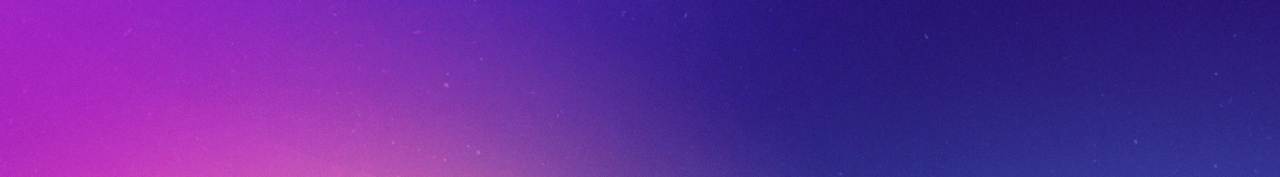
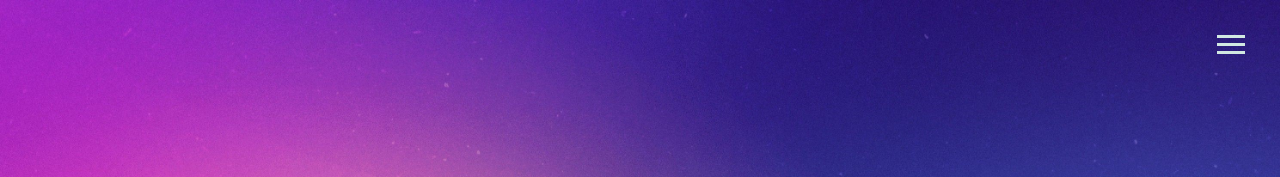
Before and after one commit to JaxonAdams/portfolio, a React (Create React App) app: page / in a window 1280 px wide. Shown: the top 177 px of the page. Built offline with nearby package versions, Linux system fonts and the light colour scheme.

Commit message:
added menu button animation

```diff
--- a/src/App.css
+++ b/src/App.css
@@ -24,6 +24,41 @@ h1, h2, h3 {
   height: 100%;
   width: 100%;
 }
+
+/* header section */
+.menu-btn {
+  position: absolute;
+  z-index: 3;
+  right: 35px;
+  top: 35px;
+  cursor: pointer;
+  transition: all 0.5s ease-out;
+}
+
+.btn-line {
+  width: 28px;
+  height: 3px;
+  margin-bottom: 5px;
+  background: var(--quaternary-color);
+  transition: all 0.5s ease-out;
+}
+
+.close {
+  transform: rotate(180deg);
+}
+
+.close .btn-line:nth-child(1) {
+  transform: rotate(45deg) translate(5px, 5px);
+}
+
+.close .btn-line:nth-child(2) {
+  opacity: 0;
+}
+
+.close .btn-line:nth-child(3) {
+  transform: rotate(-45deg) translate(7px, -6px);
+}
+/* end header section */
 
 /* home section */
 #home {
@@ -63,3 +98,4 @@ h1, h2, h3 {
   color: var(--primary-color);
   transition: all 0.5s ease-out;
 }
+/* end home section */
--- a/src/App.js
+++ b/src/App.js
@@ -1,9 +1,11 @@
 import './App.css';
 import Home from './components/Home';
+import Header from './components/Header';
 
 function App() {
   return (
     <div className='app-wrapper'>
+      <Header />
       <Home />
     </div>
   );
--- /dev/null
+++ b/src/components/Header.js
@@ -0,0 +1,19 @@
+import React, { useState } from 'react';
+
+const Header = () => {
+    const [ showMenu, setShowMenu ] = useState(false);
+
+    const toggleMenu = () => {
+        setShowMenu(!showMenu);
+    };
+
+    return (
+        <div className={`menu-btn ${showMenu && 'close'}`} onClick={() => toggleMenu()}>
+            <div className='btn-line'></div>
+            <div className='btn-line'></div>
+            <div className='btn-line'></div>
+        </div>
+    );
+}
+
+export default Header;
```
Also changed, not shown: src/assets/images/portrait.jpg (added).
